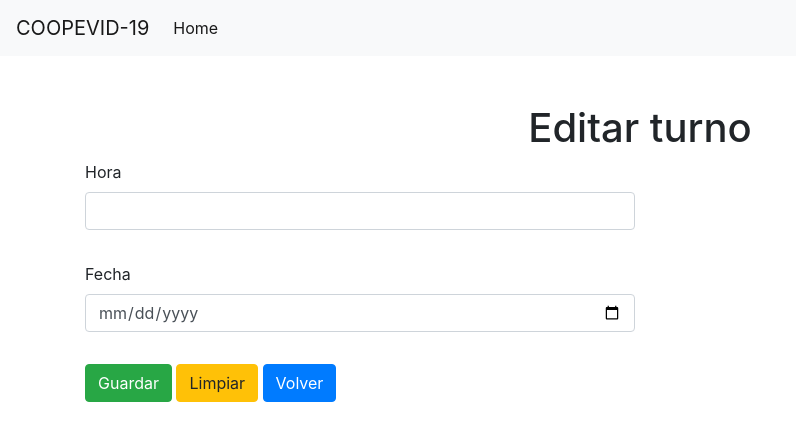
After one commit to Maqui-LP/coopevid-19, a Flask app: template app/templates/turno/update.html in a window 1280 px wide. The commit adds this page. Shown: the top 441 px of the page, without its empty margins (0-796 px from the left). Run offline with Flask 2, Linux system fonts and the light colour scheme; the template is opened without the code that fills it, so the values that code supplies are empty; some libraries are stand-ins or nearby versions.

Commit message:
se agrega funcionalidad para editar un turno

```diff
--- a/app/__init__.py
+++ b/app/__init__.py
@@ -103,6 +103,8 @@ def create_app(environment="development"):
     app.add_url_rule("/turnos", "turno_create", turno.create, methods=["POST"])
     app.add_url_rule("/turnos/nuevo", "turno_new", turno.new)
     app.add_url_rule("/turnos/delete", "turno_delete", turno.delete , methods=["POST"])
+    app.add_url_rule("/turnos/update", "turno_update", turno.update, methods=["POST"])
+    app.add_url_rule("/turnos/editar", "turno_edit", turno.edit)
 
     # Rutas de Roles
     app.add_url_rule("/roles", "roles_index", rol.index)
--- a/app/models/turno.py
+++ b/app/models/turno.py
@@ -39,3 +39,7 @@ class Turno(db.Model):
     @staticmethod
     def getTurnoById(id):
         return Turno.query.filter(Turno.id == id).first()
+
+    @staticmethod
+    def updateTurno(id, data):
+        Turno.query.filter(Turno.id == id).update(data)
--- a/app/templates/turno/index.html
+++ b/app/templates/turno/index.html
@@ -25,6 +25,7 @@
         <th scope="col">Fecha</th>
         <th scope="col">Hora</th>
         <th scope="col">Eliminar</th>
+        <th scope="col">Editar</th>
       </tr>
     </thead>
     <tbody>
@@ -65,6 +66,9 @@
             </div>
           </div>
       </td>
+      <td>
+        <a href="{{ url_for('turno_edit', turno_id=turno.id)}}" class="btn btn-success">Editar</a>
+      </td>
     </tr>
     {% endfor %}
 
--- /dev/null
+++ b/app/templates/turno/update.html
@@ -0,0 +1,85 @@
+{% extends "layout.html" %}
+{% block title %}Configuracion{% endblock %}
+{% block head %}
+  {{ super() }}
+  <link rel="stylesheet" href="//cdnjs.cloudflare.com/ajax/libs/timepicker/1.3.5/jquery.timepicker.min.css">
+{% endblock %}
+{% block navbar %}
+  {% include "navbar.html" %}
+{% endblock %}
+{% set config = getConfig() %}
+{% block content %}
+<div class="container mb-3 mt-5">
+
+    <div class="text-center">
+        <div>
+          <h1>Editar turno</h1>
+        </div>
+    </div>
+
+    <div >
+      <form action="{{ url_for('turno_update', turno_id=turno.id) }}" method="POST" autocomplete="off".>
+        <div class="form-row">
+          <!--
+
+            <div class="form-group col-md-6">
+                <div class="form-group">
+                  <label>Mail</label></br>
+                  <input name="userEmail" class="form-control" type="email" value="{{turno.userEmail}}" required="true"/>
+                </div>
+            </div>
+          -->
+            <div class="form-group col-md-6">
+                <div class="form-group">
+                  <label>Hora</label></br>
+                 <input type="text" class="timepicker form-control" name="horaInicio">
+                </div>
+            </div>
+        </div>
+
+        <div class="form-row">
+            <div class="form-group col-md-6">
+                <div class="form-group">
+                    <label>Fecha</label></br>
+                    <input type="date" class="form-control" name="dia" required="true"/>
+                </div>
+            </div>
+
+            <!--
+
+              <div class="form-group col-md-6">
+                <div class="form-group">
+                    <label>Centro de ayuda</label></br>
+                    <select name="centroId" class="form-control" placeholder="Seleccione el centro de ayuda" required="true">
+
+                        <option value="{{turno.centroId}}">{{turno.centroNombre}}</option>
+
+                    </select>
+                </div>
+              </div>
+
+            -->
+        </div>
+
+        <div>
+          <input type="submit" class="btn btn-success" value="Guardar">
+          <button class="btn btn-warning" type="reset">Limpiar</button>
+          <a href="{{ url_for('turno_index') }}" class="btn btn-primary">Volver</a>
+        </div>
+      </form>
+    </div>
+</div>
+<script src="//cdnjs.cloudflare.com/ajax/libs/timepicker/1.3.5/jquery.timepicker.min.js"></script>
+<script>$('.timepicker').timepicker({
+    timeFormat: 'HH:mm',
+    interval: 30,
+    minTime: '09:00',
+    maxTime: '15:30',
+    defaultTime: '09:00',
+    startTime: '09:00',
+    dynamic: false,
+    dropdown: true,
+    scrollbar: true
+});</script>
+
+{% endblock %}
```
Also changed, not shown: app/resources/turno.py (+38 -0 lines).
